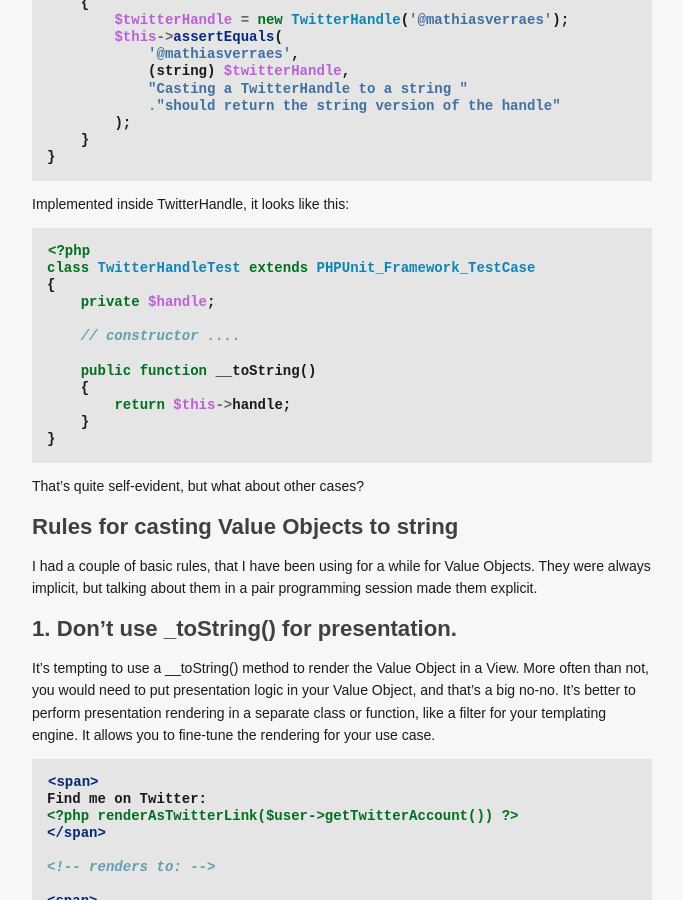
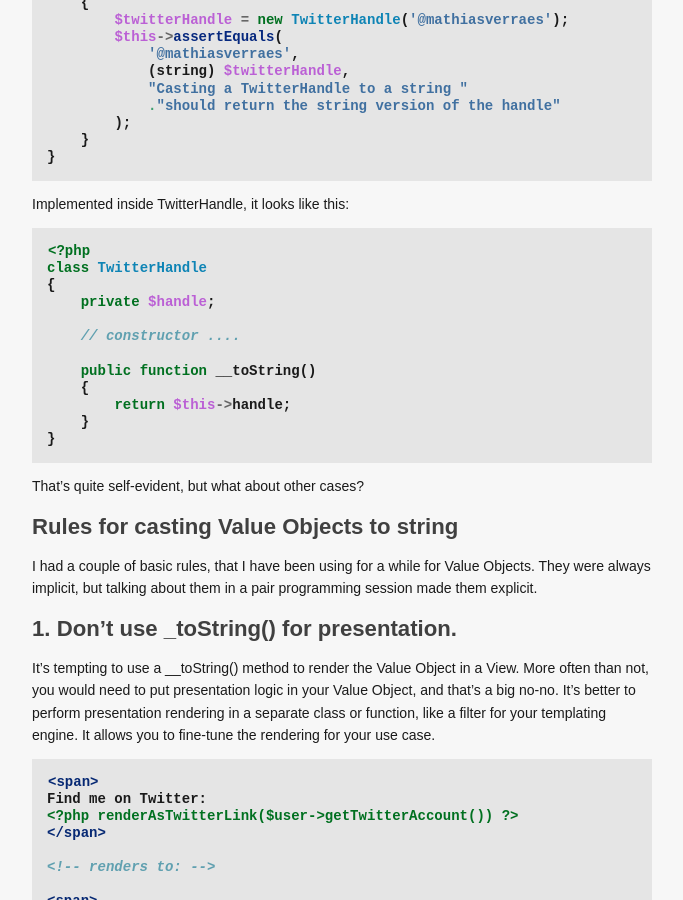
Before and after one commit to rgerkin/mathiasverraes.github.com, a Jekyll site: the page built from _posts/2013-02-16-casting-value-objects.markdown, in a window 1280 px wide and 900 px high, scrolled down 1085 px. Shown: the whole window, without its empty margins (298-981 px from the left). Built offline with Jekyll 4.4.1, drawn with Linux system fonts in a browser that asks for light colours.

Commit message:
TwitterHandleTest --> TwitterHandle

```diff
--- a/_posts/2013-02-16-casting-value-objects.markdown
+++ b/_posts/2013-02-16-casting-value-objects.markdown
@@ -82,7 +82,7 @@ Implemented inside TwitterHandle, it looks like this:
 {% highlight php %}
 
 <?php
-class TwitterHandleTest extends PHPUnit_Framework_TestCase
+class TwitterHandle
 {
     private $handle;
 
```
